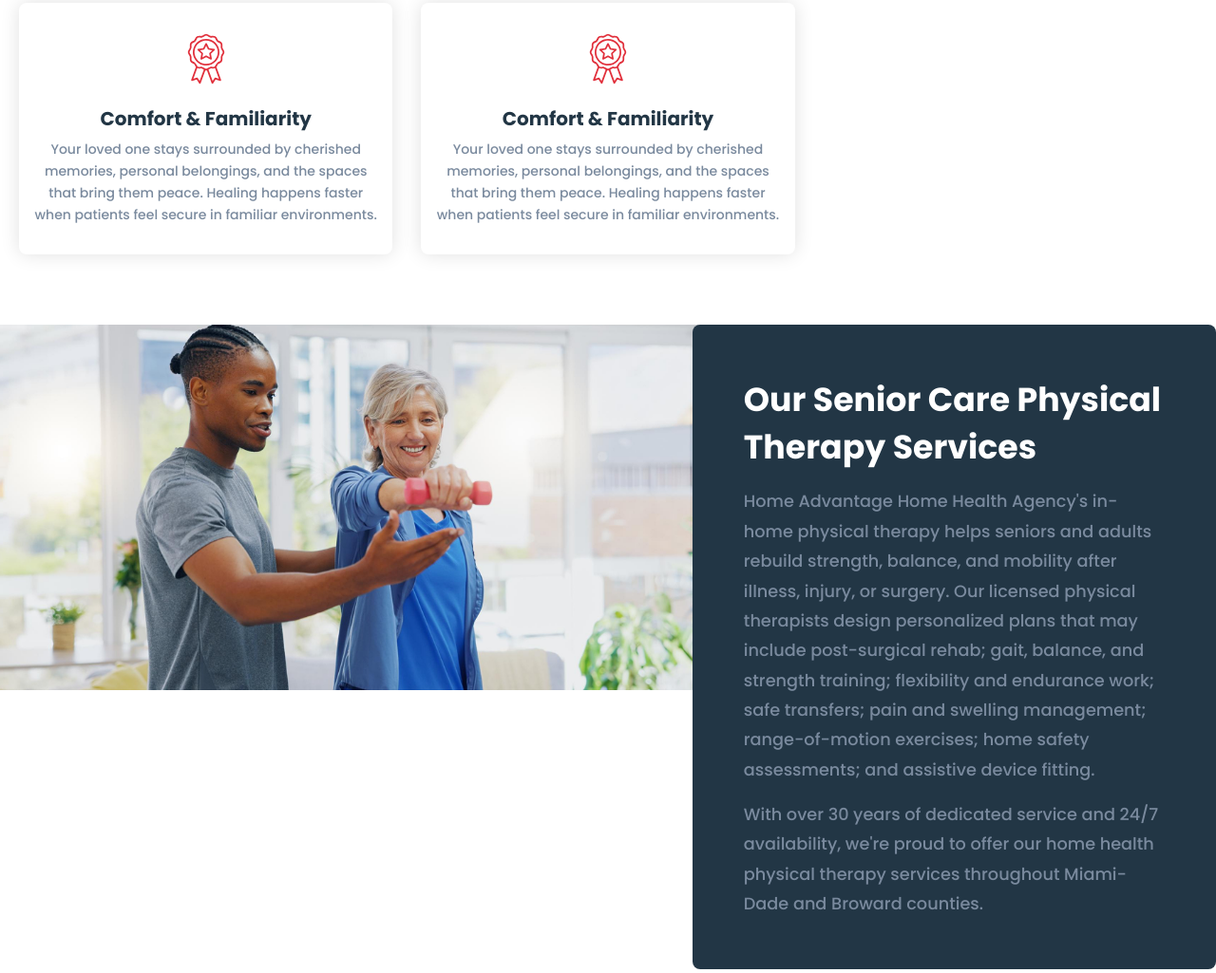
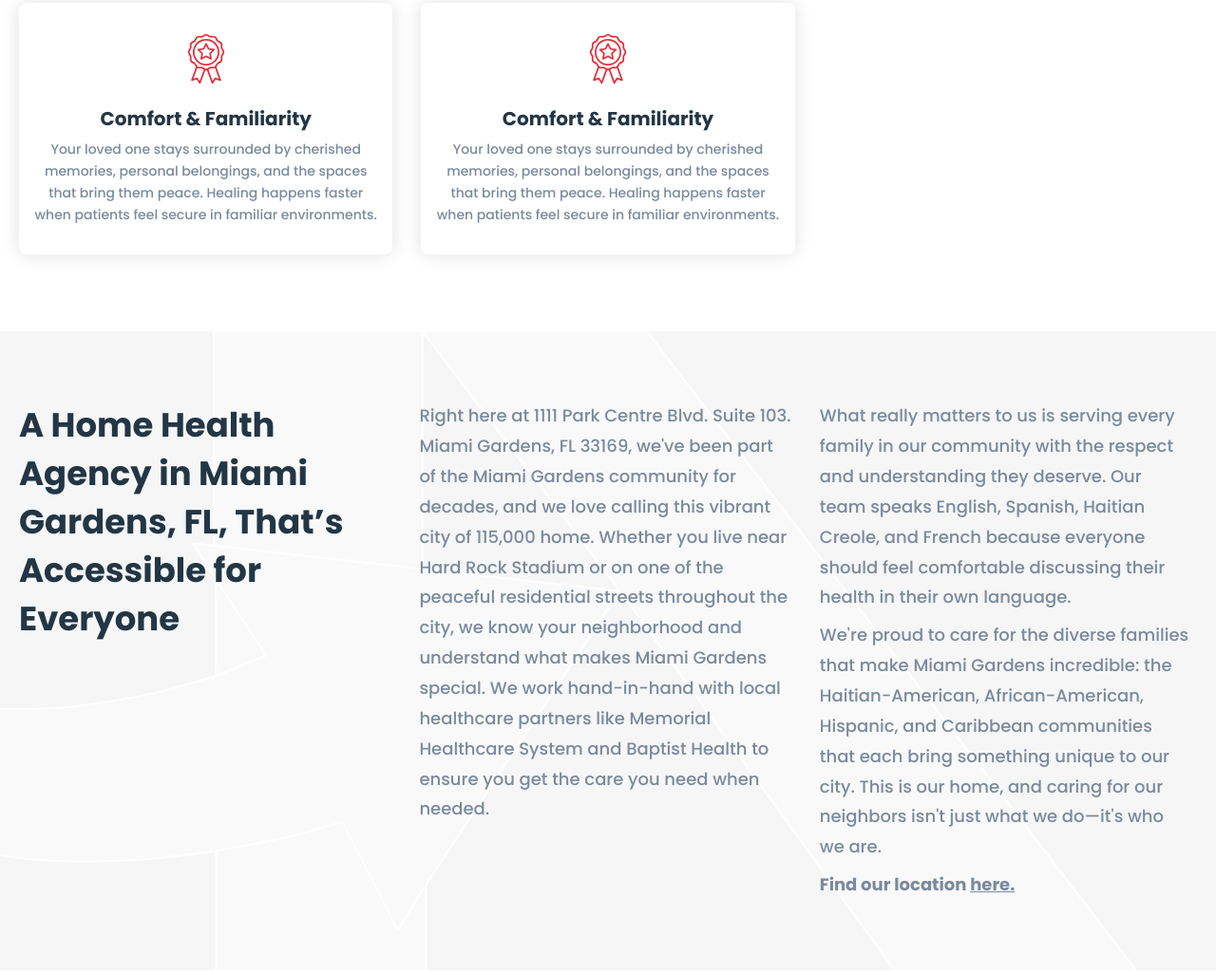
Before and after one commit to dmitry-conquer/ha-med, a website built with Vite: page pages/index.html in a window 1280 px wide. Shown: the part 6355-7380 px from the top of the page at 95% size. Built offline with nearby package versions, Linux system fonts and the light colour scheme.

Commit message:
Add "A Home Health Agency in Miami Gardens" section to index page, highlighting community engagement and multilingual support, and update SCSS to include three-columns component for styling.

```diff
--- a/pages/index.html
+++ b/pages/index.html
@@ -530,6 +530,41 @@
           </div>
         </section>
 
+        <div class="section-spacer"></div>
+
+        <section class="three-columns" style="background-image: url(&quot;/images/light-bg.png&quot;)">
+          <div class="three-columns__container section-container">
+            <div class="three-columns__list">
+              <div class="three-columns__item">
+                <h2 class="heading-base">A Home Health Agency in Miami Gardens, FL, That’s Accessible for Everyone</h2>
+              </div>
+              <div class="three-columns__item">
+                <p>
+                  Right here at 1111 Park Centre Blvd. Suite 103. Miami Gardens, FL 33169, we've been part of the Miami
+                  Gardens community for decades, and we love calling this vibrant city of 115,000 home. Whether you live
+                  near Hard Rock Stadium or on one of the peaceful residential streets throughout the city, we know your
+                  neighborhood and understand what makes Miami Gardens special. We work hand-in-hand with local
+                  healthcare partners like Memorial Healthcare System and Baptist Health to ensure you get the care you
+                  need when needed.
+                </p>
+              </div>
+              <div class="three-columns__item">
+                <p>
+                  What really matters to us is serving every family in our community with the respect and understanding
+                  they deserve. Our team speaks English, Spanish, Haitian Creole, and French because everyone should
+                  feel comfortable discussing their health in their own language.
+                </p>
+                <p>
+                  We're proud to care for the diverse families that make Miami Gardens incredible: the Haitian-American,
+                  African-American, Hispanic, and Caribbean communities that each bring something unique to our city.
+                  This is our home, and caring for our neighbors isn't just what we do—it's who we are.
+                </p>
+                <p><strong>Find our location <a href="#">here.</a></strong></p>
+              </div>
+            </div>
+          </div>
+        </section>
+
         {{> dark-content }} {{> light-content }}
       </main>
     </div>
--- a/src/styles/components/index.scss
+++ b/src/styles/components/index.scss
@@ -8,3 +8,4 @@
 @forward "images-slider";
 @forward "stepsha";
 @forward "base-grid";
+@forward "three-columns";
--- /dev/null
+++ b/src/styles/components/three-columns.scss
@@ -0,0 +1,50 @@
+@use "../helpers" as *;
+
+.three-columns {
+  padding-block: fluid(40, 80);
+  background-size: cover;
+  background-position: center;
+  background-repeat: no-repeat;
+
+  &__container {
+  }
+
+  &__list {
+    display: flex;
+    flex-wrap: wrap;
+    gap: fluid(16, 32);
+  }
+
+  &__item {
+    flex: 0 1 calc(33.333% - rem(21.5));
+
+    p {
+      color: var(--light-gray);
+      font-size: rem(18);
+      font-weight: 500;
+      line-height: 1.77;
+
+      a {
+        text-decoration: underline;
+        @include hover {
+          color: var(--accent);
+        }
+      }
+
+      &:not(:last-of-type) {
+        margin-bottom: rem(8);
+      }
+    }
+
+    @include large {
+      flex: 0 1 calc(50% - rem(16));
+      &:last-child {
+        flex: 0 1 100%;
+      }
+    }
+
+    @include small {
+      flex: 0 1 100%;
+    }
+  }
+}
```
Also changed, not shown: public/images/light-bg.png (added).
